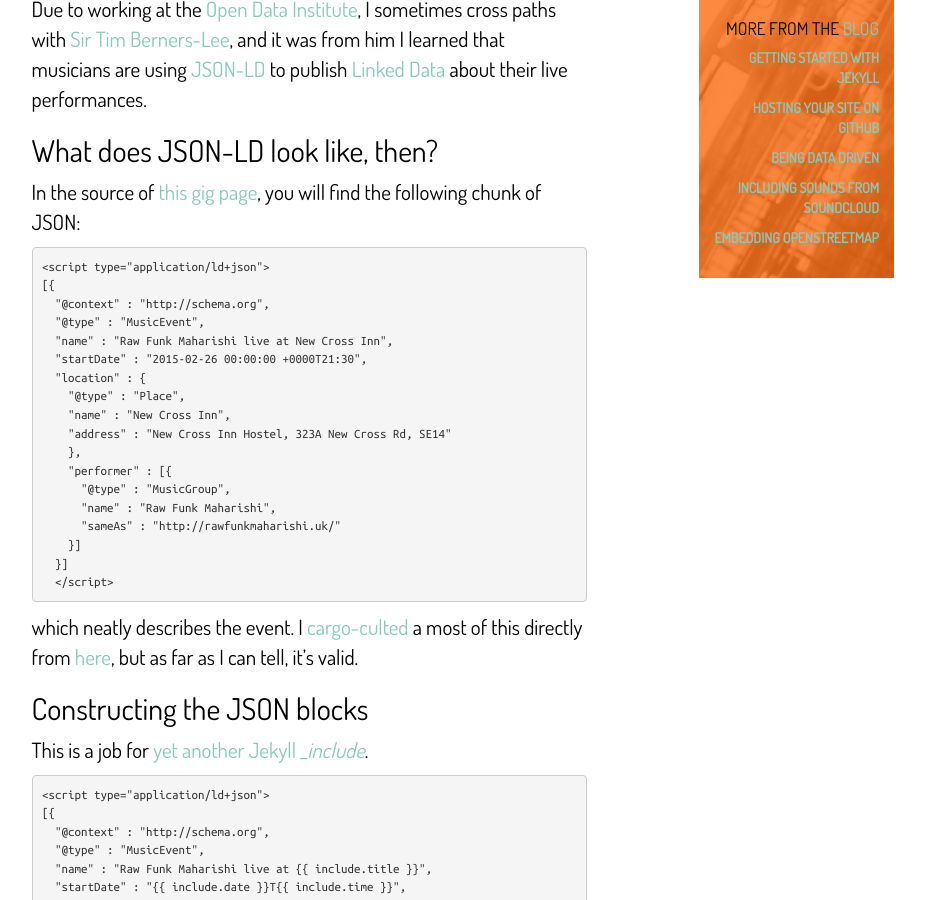
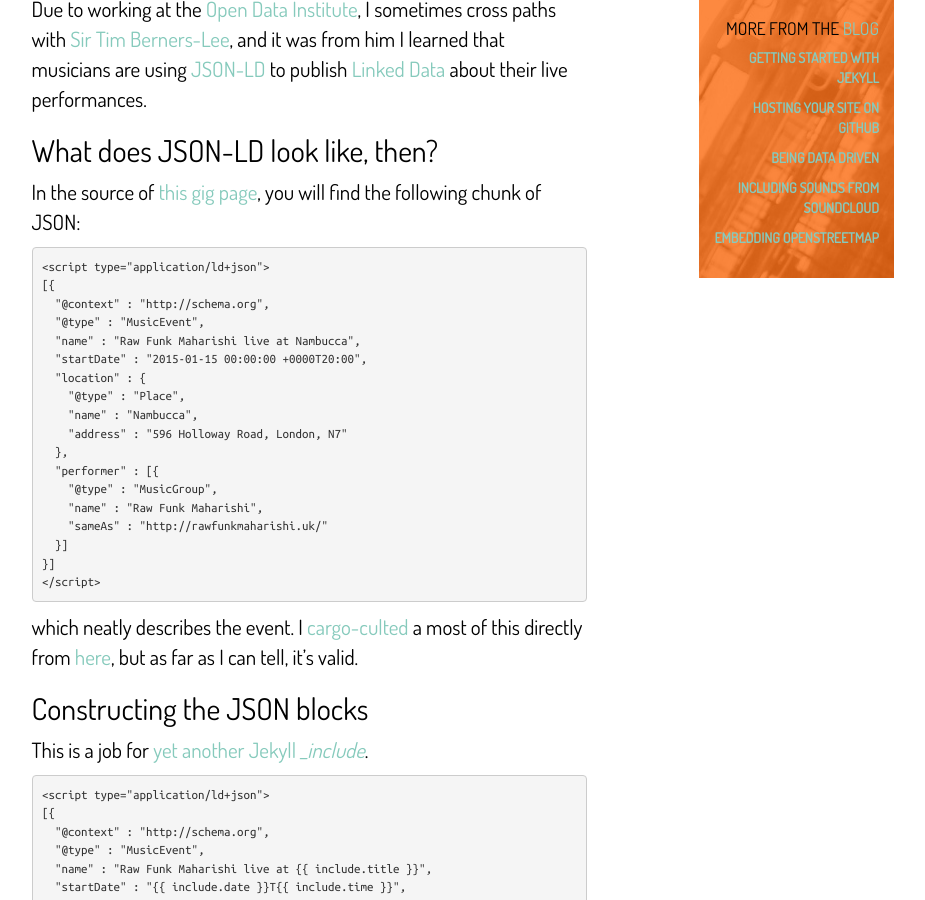
Before and after one commit to rawfunkmaharishi/rawfunkmaharishi.github.io, a Jekyll site: the page built from blog/_posts/2015-01-19-linking-data.md, in a window 1280 px wide and 900 px high, scrolled down 350 px. Shown: the whole window, without its empty margins (331-1256 px from the left). Built offline with Jekyll 4.4.1, drawn with Linux system fonts in a browser that asks for light colours; nearby versions of some CDN libraries.

Commit message:
Oops, this one should be safe
Seeing as it’s an event that already happened

```diff
--- a/blog/_posts/2015-01-19-linking-data.md
+++ b/blog/_posts/2015-01-19-linking-data.md
@@ -2,27 +2,27 @@
 
 ##What does JSON-LD look like, then?
 
-In the source of [this gig page](http://rawfunkmaharishi.uk/gigs/2015/02/26/new-cross-inn/), you will find the following chunk of JSON:
+In the source of [this gig page](http://rawfunkmaharishi.uk/gigs/2015/01/15/nambucca/), you will find the following chunk of JSON:
 
 {% raw %}
     <script type="application/ld+json">
     [{
       "@context" : "http://schema.org",
       "@type" : "MusicEvent",
-      "name" : "Raw Funk Maharishi live at New Cross Inn",
-      "startDate" : "2015-02-26 00:00:00 +0000T21:30",
+      "name" : "Raw Funk Maharishi live at Nambucca",
+      "startDate" : "2015-01-15 00:00:00 +0000T20:00",
       "location" : {
         "@type" : "Place",
-        "name" : "New Cross Inn",
-        "address" : "New Cross Inn Hostel, 323A New Cross Rd, SE14"
-        },
-        "performer" : [{
-          "@type" : "MusicGroup",
-          "name" : "Raw Funk Maharishi",
-          "sameAs" : "http://rawfunkmaharishi.uk/"
-        }]
+        "name" : "Nambucca",
+        "address" : "596 Holloway Road, London, N7"
+      },
+      "performer" : [{
+        "@type" : "MusicGroup",
+        "name" : "Raw Funk Maharishi",
+        "sameAs" : "http://rawfunkmaharishi.uk/"
       }]
-      </script>
+    }]
+    </script>
 {% endraw %}
 
 which neatly describes the event. I [cargo-culted](http://en.wikipedia.org/wiki/Cargo_cult) a most of this directly from [here](https://support.google.com/webmasters/answer/4620133?hl=en), but as far as I can tell, it's valid.
```
